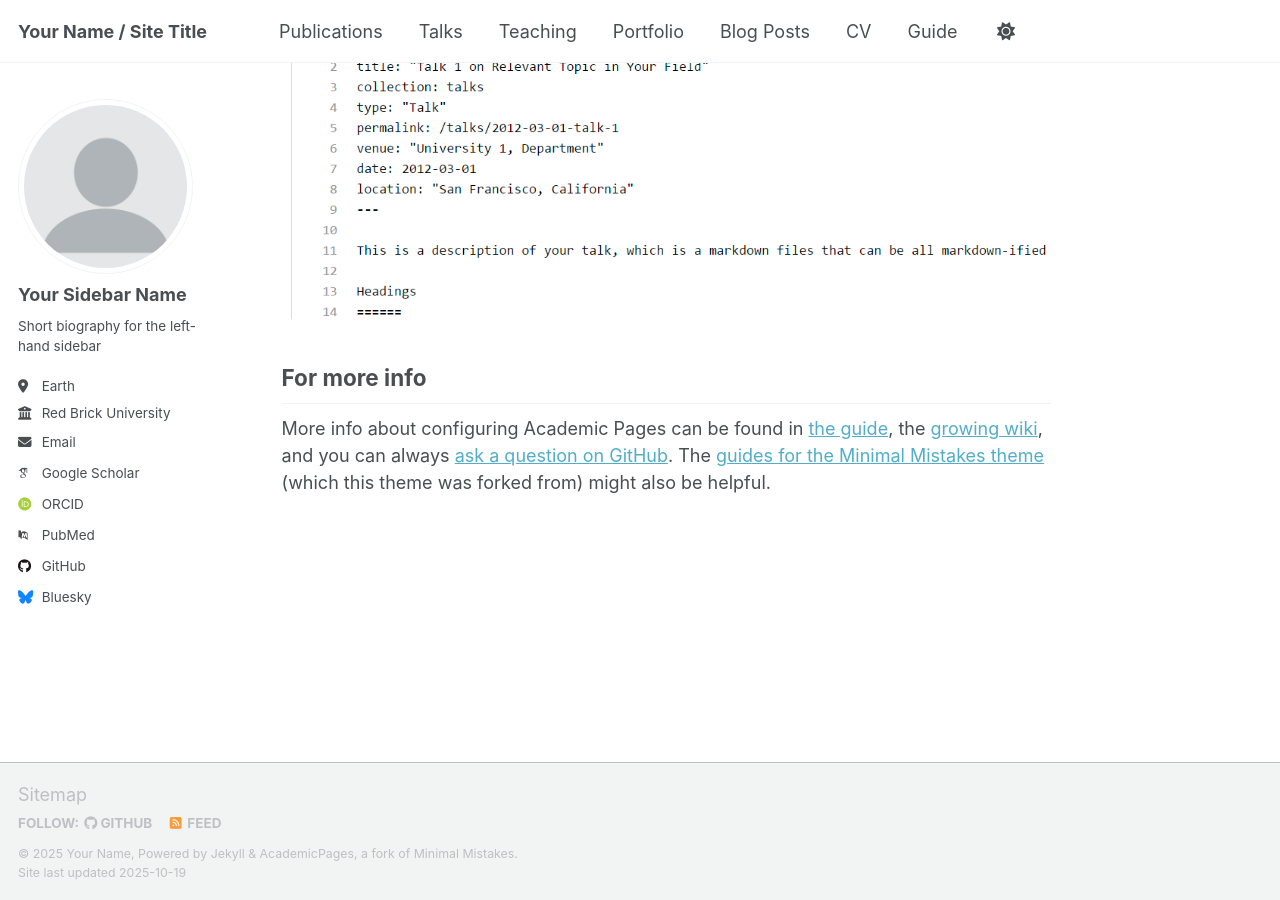
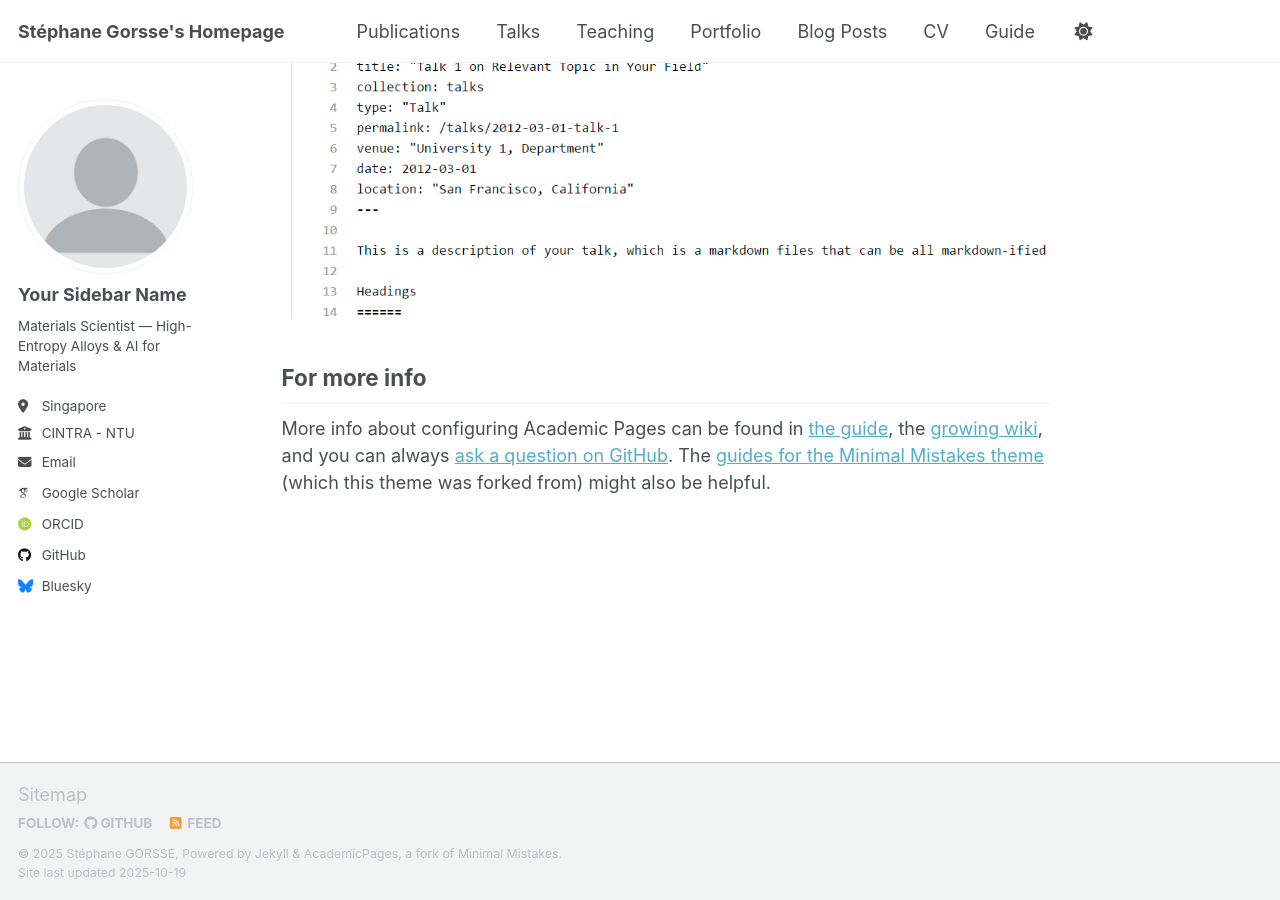
Before and after one commit to sgorsse/stephanegorsse.github.io, a Jekyll site: the page built from _pages/about.md, in a window 1280 px wide and 900 px high, scrolled down 2880 px. Built offline with Jekyll 4.4.1, drawn with Linux system fonts in a browser that asks for light colours; some web fonts are replaced; a script that is not in the unit is left out.

Commit message:
Revise personal details in _config.yml
Updated personal information including name, bio, location, employer, email, and academic links.

```diff
--- a/_config.yml
+++ b/_config.yml
@@ -9,10 +9,10 @@
 # Basic Site Settings
 locale                   : "en-US"
 site_theme               : "default" # Currently available options are "default", "air"
-title                    : "Your Name / Site Title"
+title                    : "Stéphane Gorsse's Homepage"
 title_separator          : "-"
-name                     : &name "Your Name"
-description              : &description "Your Name's academic portfolio"   # Update this with a general description of your site, this is the default if not overridden by a page
+name                     : &name "Stéphane GORSSE"
+description              : &description "Professor (Bordeaux INP / Univ. Bordeaux, ICMCB) — CNRS delegation at CINTRA (NTU–CNRS–Thales), Singapore. Research: HEAs, CALPHAD, AI-driven materials discovery."   # Update this with a general description of your site, this is the default if not overridden by a page
 url                      : https://academicpages.github.io # The base hostname & protocol for your site e.g. "https://[your GitHub username].github.io",
                                                            # or if you already have some other page hosted on Github then use "https://[your GitHub username].github.io/[Your Repo Name]"
 baseurl                  : "" # the subpath of your site, e.g. "/blog"
@@ -26,21 +26,21 @@ author:
   avatar           : "profile.png"
   name             : "Your Sidebar Name"
   pronouns         : # example: "she/her"
-  bio              : "Short biography for the left-hand sidebar"
-  location         : "Earth"
-  employer         : "Red Brick University"
+  bio              : "Materials Scientist — High-Entropy Alloys & AI for Materials"
+  location         : "Singapore"
+  employer         : "CINTRA - NTU"
   uri              : # URL
-  email            : "none@example.org"
+  email            : "sgorsse@gmail.com"
 
   # Academic websites
   academia         : # URL
   arxiv            : # URL - Update with the correct link to your profile
-  googlescholar    : "https://scholar.google.com/citations?user=PS_CX0AAAAAJ"
+  googlescholar    : "https://scholar.google.com/citations?user=sgorsse"
   inspire-hep      : # URL
   impactstory      : # URL
-  orcid            : "https://orcid.org/yourorcidurl"
+  orcid            : "https://orcid.org/0000-0003-1966-8476"
   semantic         : # URL
-  pubmed           : "https://www.ncbi.nlm.nih.gov/pubmed/?term=john+snow"
+  pubmed           : # URL
   researchgate     : # URL
   scopus           : # URL
 
```
